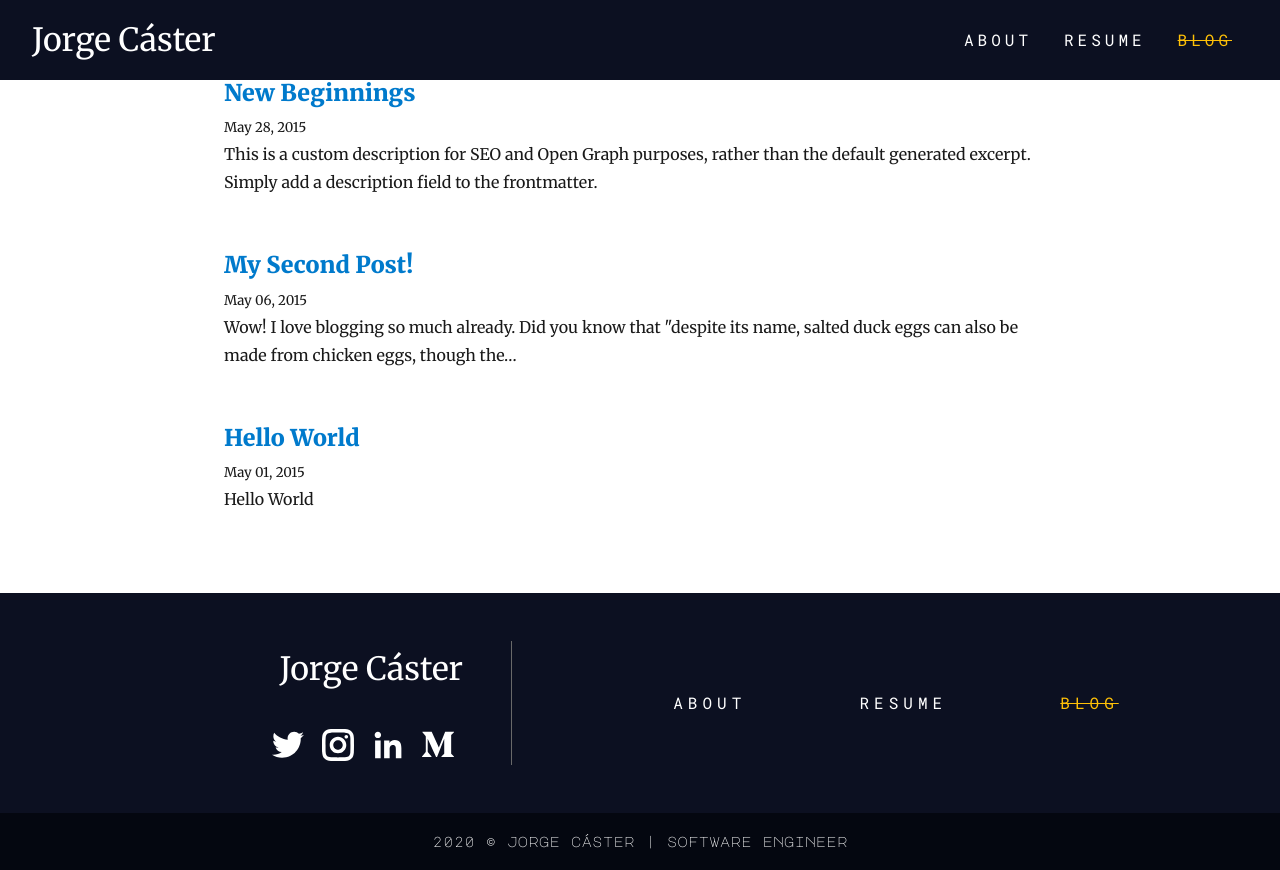
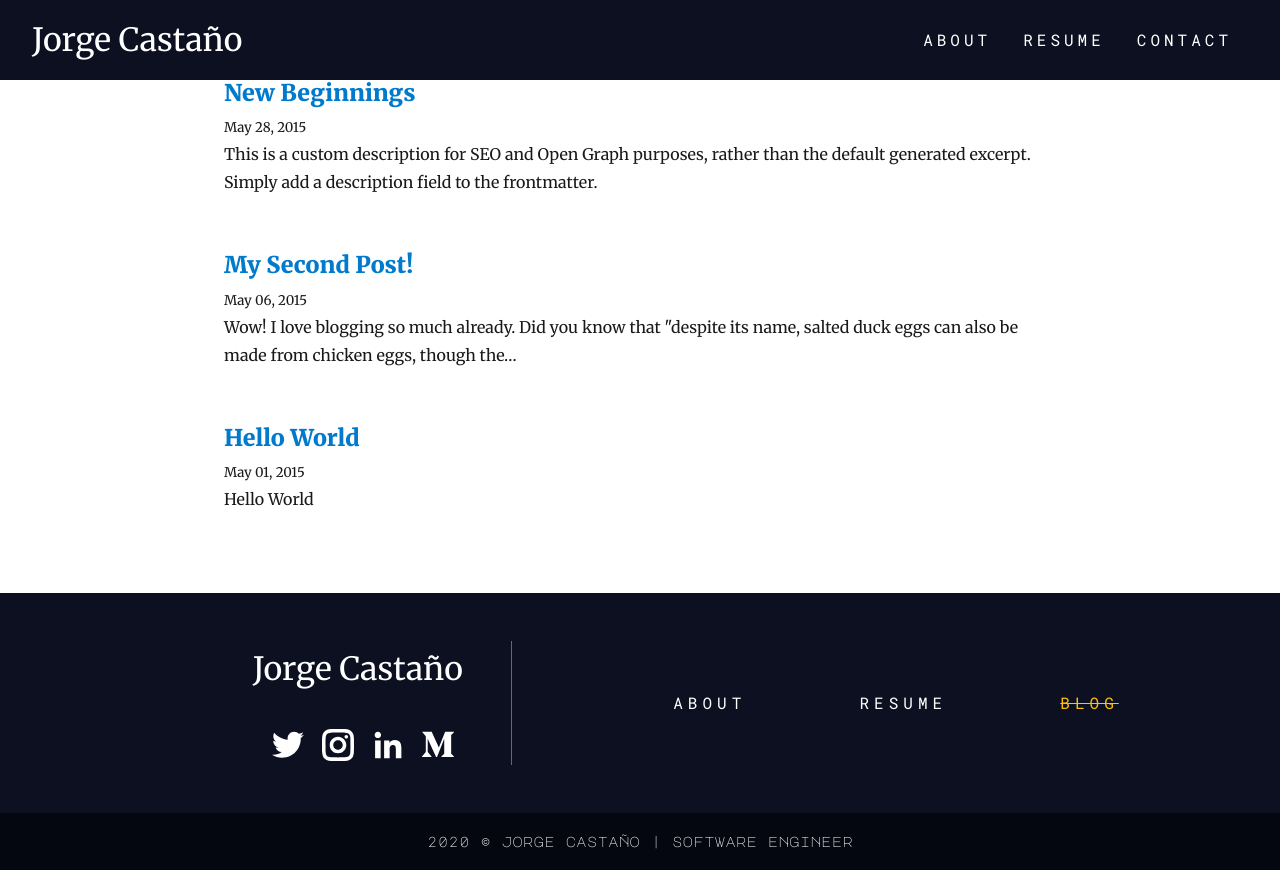
Before and after one commit to HungryElevator/hungryelevator.github.io, a Gatsby site: page /blog in a window 1280 px wide. Built offline with nearby package versions, Linux system fonts and the light colour scheme; Gatsby itself is replaced by a stand-in of ours; some packages are replaced by stand-ins of ours.

Commit message:
add siteMetaData jorge name

```diff
--- a/gatsby-config.js
+++ b/gatsby-config.js
@@ -1,11 +1,12 @@
 module.exports = {
   siteMetadata: {
-    title: 'Jorge Cáster | Software Engineer',
+    title: 'Jorge Castaño | Software Engineer',
+    jorge: 'Jorge Castaño',
     author: {
-      name: 'Jorge Cáster',
+      name: 'Jorge Castaño',
       summary: 'software engineer and creative developer.',
     },
-    description: 'Jorge Cáster\'s personal site.',
+    description: 'Jorge Castaño\'s personal site.',
     keywords: [
       'jorgecastano',
       'jorgecaster',
--- a/src/components/UI/button.module.scss
+++ b/src/components/UI/button.module.scss
@@ -1,4 +1,8 @@
 @import '../../utils/constants.scss';
+
+a {
+  border-radius: 50px;
+}
 
 .Button {
   background-color: $console-bg-light;
--- a/src/components/footer.js
+++ b/src/components/footer.js
@@ -8,7 +8,7 @@ const Footer = () => {
   return (
     <footer className={styles.Footer}>
       <section className={styles.Social}>
-        <p>Jorge Cáster</p>
+        <p>Jorge Castaño</p>
         <div className={styles.Icons}>
           <a
             className={styles.SocialIcon}
@@ -58,7 +58,7 @@ const Footer = () => {
         <Link to="/blog" activeClassName={styles.Selected}>BLOG</Link>
       </section>
       <div className={styles.Last}>
-        {new Date().getFullYear()} © <span>Jorge Cáster | Software Engineer</span>
+        {new Date().getFullYear()} © <span>Jorge Castaño | Software Engineer</span>
       </div>
     </footer>
   );
--- a/src/components/header.js
+++ b/src/components/header.js
@@ -14,12 +14,12 @@ const Header = () => {
   return (
     <>
       <header className={styles.Header}>
-        <Link className={`${styles.Link} ${styles.Logo}`} to="/">Jorge Cáster</Link>
+        <Link className={`${styles.Link} ${styles.Logo}`} to="/">Jorge Castaño</Link>
         <nav className={styles.Menu}>
           <Link className={styles.Link} to="/" activeClassName={styles.Selected}>About</Link>
           <Link className={styles.Link} to="/resume" activeClassName={styles.Selected}>Resume</Link>
-          <Link className={styles.Link} to="/blog" activeClassName={styles.Selected}>Blog</Link>
-          {/* <Link className={styles.Link} to="/contact" activeClassName={styles.Selected}>Contact</Link> */}
+          {/* <Link className={styles.Link} to="/blog" activeClassName={styles.Selected}>Blog</Link> */}
+          <Link className={styles.Link} to="/contact" activeClassName={styles.Selected}>Contact</Link>
           <span className={`${styles.Link} ${styles.MenuOpener}`} onClick={() => toggleMenu(!isMenuOpen)}>
             {menuIcon}
           </span>
@@ -29,7 +29,8 @@ const Header = () => {
         <div className={styles.FullMenu}>
           <Link className={styles.Link} to="/" activeClassName={styles.Selected}>About</Link>
           <Link className={styles.Link} to="/resume" activeClassName={styles.Selected}>Resume</Link>
-          <Link className={styles.Link} to="/blog" activeClassName={styles.Selected}>Blog</Link>
+          {/* <Link className={styles.Link} to="/blog" activeClassName={styles.Selected}>Blog</Link> */}
+          <Link className={styles.Link} to="/contact" activeClassName={styles.Selected}>Contact</Link>
         </div>
       )}
     </>
--- a/src/components/profile.module.scss
+++ b/src/components/profile.module.scss
@@ -82,8 +82,7 @@
 section.ButtonLine {
   align-items: center;
   display: flex;
-  justify-content: space-evenly;
-  padding-bottom: 0;
+  justify-content: flex-end;
 
   > *:last-child {
     margin-right: 0;
--- a/src/pages/blog.js
+++ b/src/pages/blog.js
@@ -9,17 +9,17 @@ import { rhythm } from '../utils/typography';
 
 
 const BlogIndex = ({ data, location }) => {
-  const siteTitle = data.site.siteMetadata.title;
+  const { title, jorge } = data.site.siteMetadata;
   const posts = data.allMarkdownRemark.edges;
 
   return (
     <WebLayout
       location={location}
-      title={siteTitle}
+      title={title}
     >
-      <SEO title="Blog | Jorge Cáster" />
+      <SEO title={`Blog | ${jorge}`} />
       {posts.map(({ node }) => {
-        const title = node.frontmatter.title || node.frontmatter.path;
+        const postTitle = node.frontmatter.title || node.frontmatter.path;
 
         return (
           <article key={node.frontmatter.path}>
@@ -30,7 +30,7 @@ const BlogIndex = ({ data, location }) => {
                 }}
               >
                 <Link style={{ boxShadow: 'none' }} to={node.frontmatter.path}>
-                  {title}
+                  {postTitle}
                 </Link>
               </h3>
               <small>{node.frontmatter.date}</small>
@@ -56,6 +56,7 @@ export const pageQuery = graphql`
     site {
       siteMetadata {
         title
+        jorge
       }
     }
     allMarkdownRemark(sort: { fields: [frontmatter___date], order: DESC }) {
--- a/src/pages/index.js
+++ b/src/pages/index.js
@@ -9,13 +9,15 @@ import SEO from '../components/seo';
 
 
 const Index = ({ data, location }) => {
+  const { jorge } = data.site.siteMetadata;
+
   return (
     <WebLayout
       hasBanner
       bannerTitle="Hello World."
       bannerSubtitle={['I ', <FcLike />, ' Software Development.']}
     >
-      <SEO title="Jorge Cáster | Software Engineer" />
+      <SEO title={`${jorge} | Software Engineer`} />
       <Profile />
     </WebLayout>
   );
@@ -28,6 +30,7 @@ export const pageQuery = graphql`
     site {
       siteMetadata {
         title
+        jorge
       }
     }
   }
--- a/src/pages/resume.js
+++ b/src/pages/resume.js
@@ -10,9 +10,11 @@ import DownloadCV from '../components/UI/downloadCV';
 
 
 const Resume = ({ data, location }) => {
+  const { jorge } = data.site.siteMetadata;
+
   return (
     <WebLayout>
-      <SEO title="Resume | Jorge Cáster" />
+      <SEO title={`Resume | ${jorge}`} />
       <DownloadCV position="Right" />
       <Experience />
       <Skills />
@@ -28,6 +30,7 @@ export const pageQuery = graphql`
     site {
       siteMetadata {
         title
+        jorge
       }
     }
   }
```
Also changed, not shown: src/components/profile.js (+8 -6 lines), src/pages/contact.js (+4 -5 lines).
